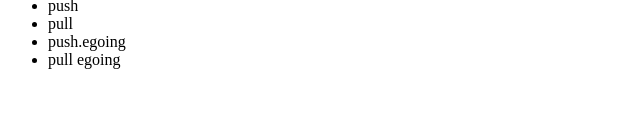
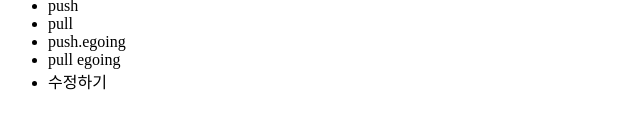
Before and after one commit to jangjunha-commits/github2, a plain HTML site: page untitled/src/index2.html in a window 1280 px wide. Shown: the part 245-374 px from the top of the page, 0-640 px from the left. Drawn offline with Linux system fonts and the light colour scheme.

Commit message:
수정하기

```diff
--- a/untitled/src/index2.html
+++ b/untitled/src/index2.html
@@ -23,6 +23,7 @@
 
         <li>push.egoing</li>
          <li>pull egoing</li>
+         <li>수정하기</li>
      </ul>
 </body>
 </html>
```
